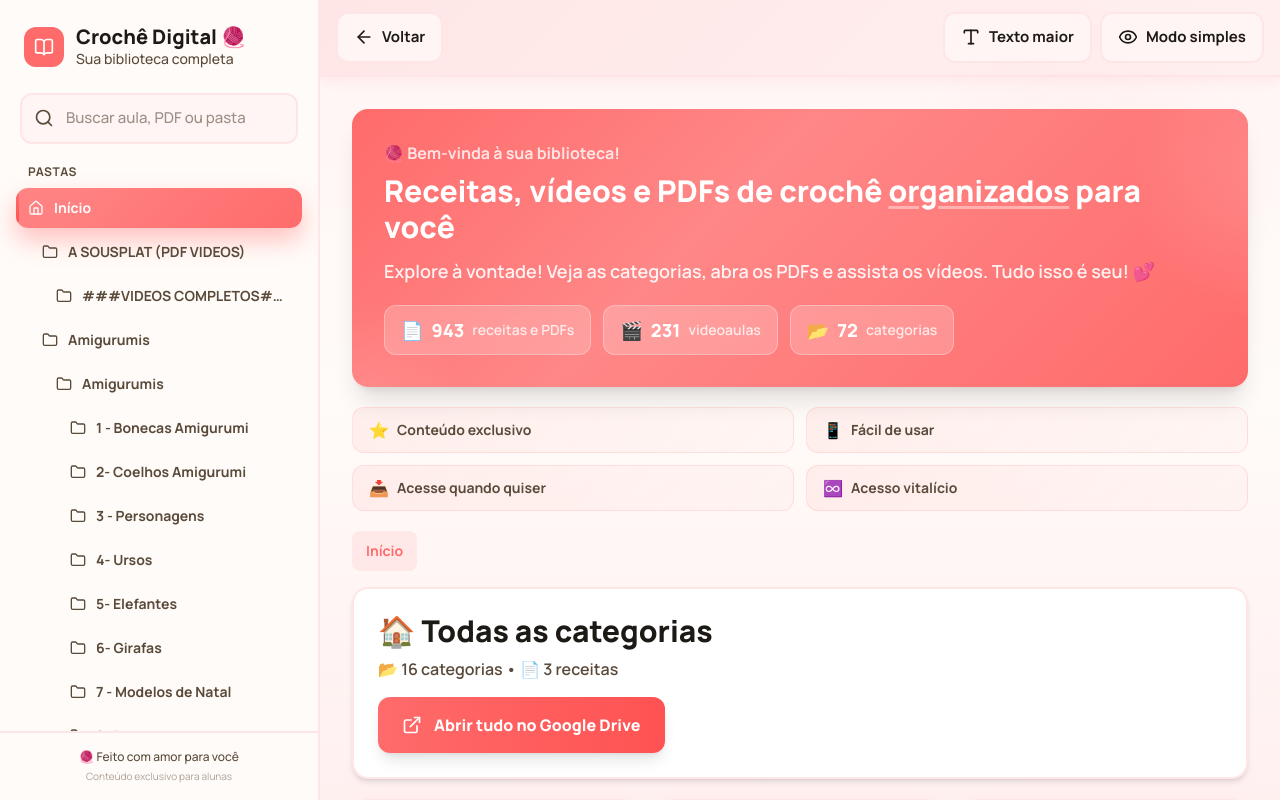
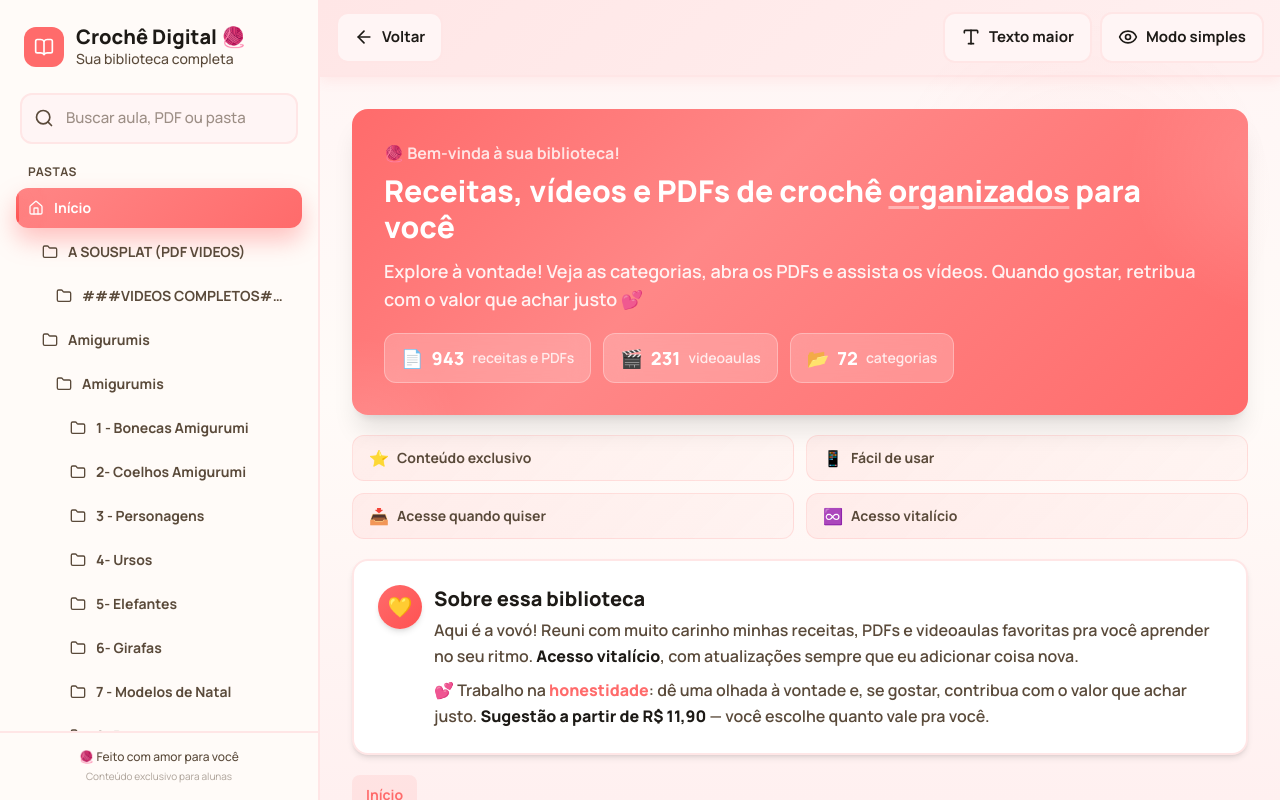
Before and after one commit to Brunohora10/pagina-croche, a website: page index.html in a window 1280 px wide. Drawn offline with nearby package versions, Linux system fonts and the light colour scheme.

Commit message:
feat(home): copy honestidade no hero + bloco 'Sobre essa biblioteca'

```diff
--- a/index.html
+++ b/index.html
@@ -440,7 +440,7 @@ tailwind.config = {
       <div class="relative z-10">
        <p class="text-white/80 text-sm md:text-base font-bold mb-2">🧶 Bem-vinda à sua biblioteca!</p>
        <h2 class="text-2xl md:text-3xl font-extrabold text-white leading-tight mb-3">Receitas, vídeos e PDFs de crochê <span class="underline decoration-white/40 underline-offset-4">organizados</span> para você</h2>
-       <p class="text-white/90 text-base md:text-lg font-semibold mb-5 leading-relaxed">Explore à vontade! Veja as categorias, abra os PDFs e assista os vídeos. Tudo isso é seu! 💕</p>
+       <p class="text-white/90 text-base md:text-lg font-semibold mb-5 leading-relaxed">Explore à vontade! Veja as categorias, abra os PDFs e assista os vídeos. Quando gostar, retribua com o valor que achar justo 💕</p>
        <div class="flex flex-wrap gap-2 md:gap-3" id="hero-stats"></div>
       </div>
      </div>
@@ -462,6 +462,20 @@ tailwind.config = {
       <div class="trust-badge rounded-xl px-3 md:px-4 py-2.5 flex items-center gap-2">
        <span class="text-base">♾️</span>
        <span class="text-sm font-bold text-ink-secondary">Acesso vitalício</span>
+      </div>
+     </div>
+
+     <!-- Sobre essa biblioteca (root only) -->
+     <div id="about-section" class="bg-white rounded-2xl border-2 border-warm-border p-4 md:p-6 mb-5 fade-in fade-in-2 shadow-md hidden">
+      <div class="flex items-start gap-3">
+       <div class="flex-shrink-0 w-11 h-11 rounded-full bg-gradient-to-br from-terra to-terra-dark flex items-center justify-center shadow-md">
+        <span class="text-xl">💛</span>
+       </div>
+       <div class="flex-1">
+        <h3 class="text-lg md:text-xl font-extrabold text-ink-primary mb-1">Sobre essa biblioteca</h3>
+        <p class="text-ink-secondary text-base font-semibold leading-relaxed">Aqui é a vovó! Reuni com muito carinho minhas receitas, PDFs e videoaulas favoritas pra você aprender no seu ritmo. <span class="text-ink-primary font-extrabold">Acesso vitalício</span>, com atualizações sempre que eu adicionar coisa nova.</p>
+        <p class="text-ink-secondary text-base font-semibold leading-relaxed mt-2">💕 Trabalho na <span class="text-terra font-extrabold">honestidade</span>: dê uma olhada à vontade e, se gostar, contribua com o valor que achar justo. <span class="text-ink-primary font-extrabold">Sugestão a partir de R$ 11,90</span> — você escolhe quanto vale pra você.</p>
+       </div>
       </div>
      </div>
 
@@ -1004,10 +1018,12 @@ function closeVideoPlayer() {
 function renderHero() {
   const hero = document.getElementById('hero-section');
   const badges = document.getElementById('trust-badges');
+  const about = document.getElementById('about-section');
   const quickPix = document.getElementById('quick-pix');
   const isRoot = currentFolder === ROOT;
   hero.classList.toggle('hidden', !isRoot);
   badges.classList.toggle('hidden', !isRoot);
+  if (about) about.classList.toggle('hidden', !isRoot);
   quickPix.classList.toggle('hidden', isRoot);
 
   if (isRoot) {
```
